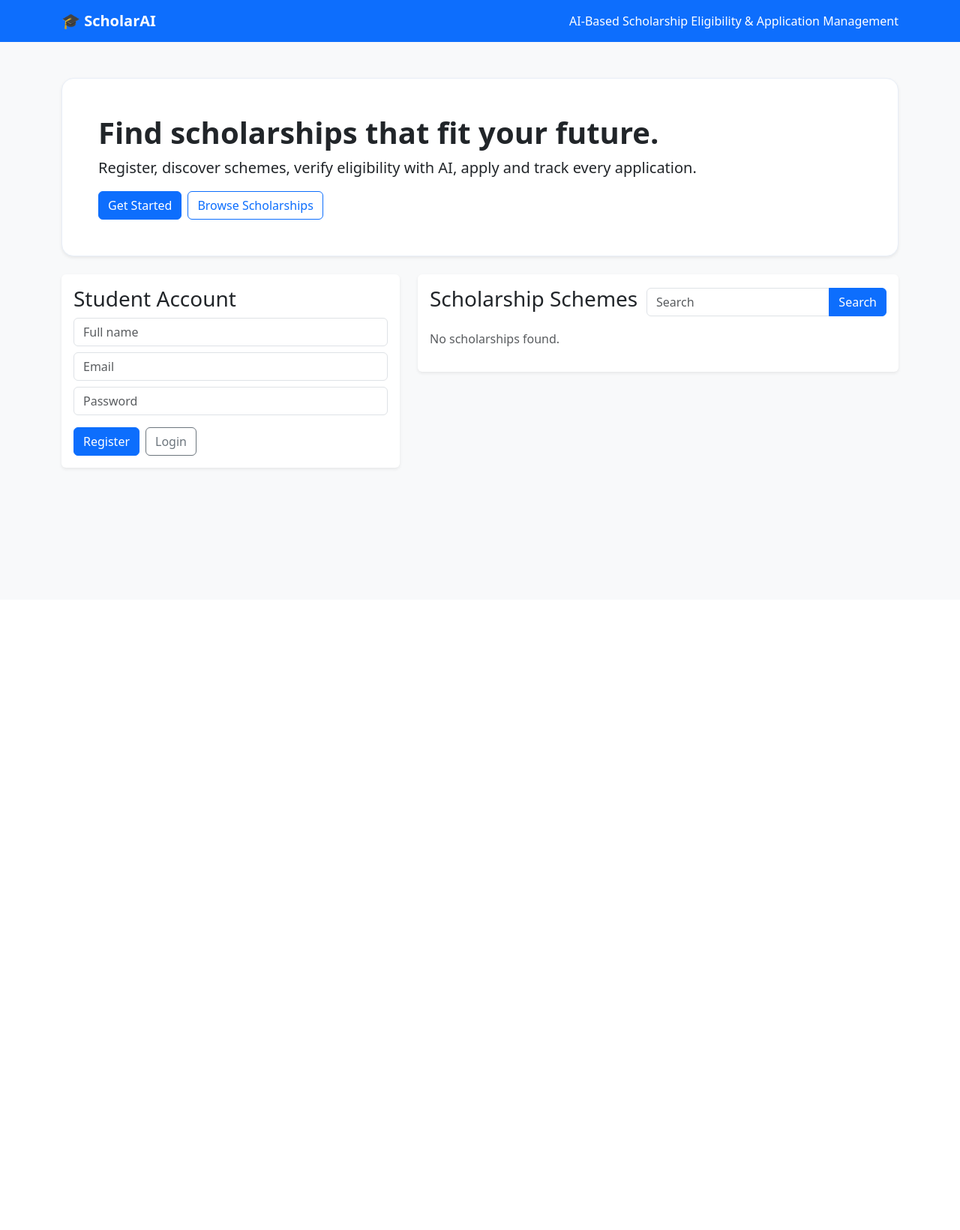
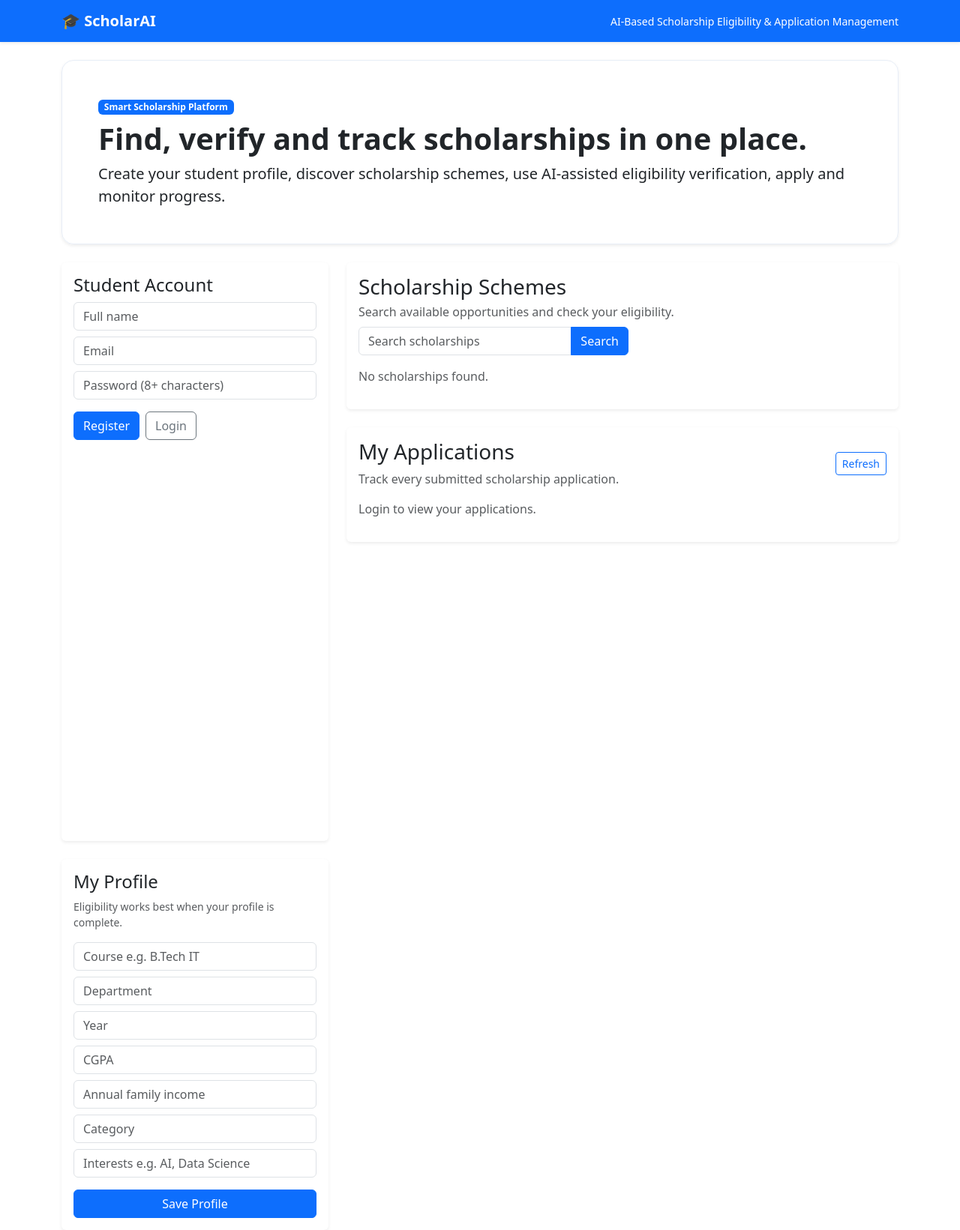
Before and after one commit to Harioff3105/software-eng-capstone-project-, a Flask app: page / in a window 1280 px wide. Shown: the whole page at 75% size. Before the commit the page ends 627 px from the top, so only its background shows below. Run offline with Flask 3, Linux system fonts and the light colour scheme; data that the repository does not hold is empty.

Commit message:
Build complete scholarship student dashboard UI

```diff
--- a/templates/index.html
+++ b/templates/index.html
@@ -6,13 +6,24 @@
   <link href="https://cdn.jsdelivr.net/npm/bootstrap@5.3.3/dist/css/bootstrap.min.css" rel="stylesheet">
   <link rel="stylesheet" href="{{ url_for('static', filename='css/app.css') }}">
 </head>
-<body class="bg-light">
-<nav class="navbar navbar-dark bg-primary"><div class="container"><span class="navbar-brand fw-bold">🎓 ScholarAI</span><span class="text-white">AI-Based Scholarship Eligibility & Application Management</span></div></nav>
-<main class="container py-5">
-  <div class="hero p-4 p-md-5 mb-4 rounded-4 shadow-sm bg-white"><h1 class="display-6 fw-bold">Find scholarships that fit your future.</h1><p class="lead">Register, discover schemes, verify eligibility with AI, apply and track every application.</p><div class="d-flex gap-2 flex-wrap"><a href="#auth" class="btn btn-primary">Get Started</a><a href="#scholarships" class="btn btn-outline-primary">Browse Scholarships</a></div></div>
-  <div class="row g-4" id="auth">
-    <div class="col-lg-5"><div class="card shadow-sm h-100"><div class="card-body"><h3>Student Account</h3><div id="message" class="alert d-none"></div><input id="name" class="form-control mb-2" placeholder="Full name"><input id="email" class="form-control mb-2" type="email" placeholder="Email"><input id="password" class="form-control mb-3" type="password" placeholder="Password"><div class="d-flex gap-2"><button class="btn btn-primary" onclick="register()">Register</button><button class="btn btn-outline-secondary" onclick="login()">Login</button></div></div></div></div>
-    <div class="col-lg-7" id="scholarships"><div class="card shadow-sm"><div class="card-body"><div class="d-flex justify-content-between align-items-center gap-2"><h3>Scholarship Schemes</h3><div class="input-group" style="max-width:320px"><input id="q" class="form-control" placeholder="Search"><button class="btn btn-primary" onclick="loadScholarships()">Search</button></div></div><div id="list" class="mt-3"></div></div></div></div>
+<body>
+<nav class="navbar navbar-expand-lg navbar-dark bg-primary shadow-sm"><div class="container"><a class="navbar-brand fw-bold" href="#">🎓 ScholarAI</a><div class="text-white small">AI-Based Scholarship Eligibility & Application Management</div></div></nav>
+<main class="container py-4">
+  <section class="hero p-4 p-md-5 rounded-4 shadow-sm mb-4"><span class="badge text-bg-primary mb-2">Smart Scholarship Platform</span><h1 class="display-6 fw-bold">Find, verify and track scholarships in one place.</h1><p class="lead mb-0">Create your student profile, discover scholarship schemes, use AI-assisted eligibility verification, apply and monitor progress.</p></section>
+  <div id="message" class="alert d-none"></div>
+  <div class="row g-4">
+    <div class="col-lg-4">
+      <div class="card shadow-sm h-100"><div class="card-body">
+        <h4>Student Account</h4>
+        <div id="loggedOut"><input id="name" class="form-control mb-2" placeholder="Full name"><input id="email" class="form-control mb-2" type="email" placeholder="Email"><input id="password" class="form-control mb-3" type="password" placeholder="Password (8+ characters)"><div class="d-flex gap-2"><button class="btn btn-primary" onclick="register()">Register</button><button class="btn btn-outline-secondary" onclick="login()">Login</button></div></div>
+        <div id="loggedIn" class="d-none"><div class="profile-avatar">S</div><h5 id="welcome"></h5><button class="btn btn-sm btn-outline-danger" onclick="logout()">Logout</button></div>
+      </div></div>
+      <div class="card shadow-sm mt-4"><div class="card-body"><h4>My Profile</h4><div class="small text-muted mb-3">Eligibility works best when your profile is complete.</div><input id="course" class="form-control mb-2" placeholder="Course e.g. B.Tech IT"><input id="department" class="form-control mb-2" placeholder="Department"><input id="year" class="form-control mb-2" placeholder="Year"><input id="cgpa" class="form-control mb-2" type="number" step="0.01" placeholder="CGPA"><input id="income" class="form-control mb-2" type="number" placeholder="Annual family income"><input id="category" class="form-control mb-2" placeholder="Category"><input id="interests" class="form-control mb-3" placeholder="Interests e.g. AI, Data Science"><button class="btn btn-primary w-100" onclick="saveProfile()">Save Profile</button></div></div>
+    </div>
+    <div class="col-lg-8">
+      <div class="card shadow-sm mb-4"><div class="card-body"><div class="d-flex justify-content-between align-items-center gap-2 flex-wrap"><div><h3 class="mb-1">Scholarship Schemes</h3><div class="text-muted">Search available opportunities and check your eligibility.</div></div><div class="input-group" style="max-width:360px"><input id="q" class="form-control" placeholder="Search scholarships"><button class="btn btn-primary" onclick="loadScholarships()">Search</button></div></div><div id="list" class="mt-3"></div></div></div>
+      <div class="card shadow-sm"><div class="card-body"><div class="d-flex justify-content-between align-items-center"><div><h3>My Applications</h3><div class="text-muted">Track every submitted scholarship application.</div></div><button class="btn btn-outline-primary btn-sm" onclick="loadApplications()">Refresh</button></div><div id="applications" class="mt-3"><p class="text-muted">Login to view your applications.</p></div></div></div>
+    </div>
   </div>
 </main>
 <script src="{{ url_for('static', filename='js/app.js') }}"></script>
```
